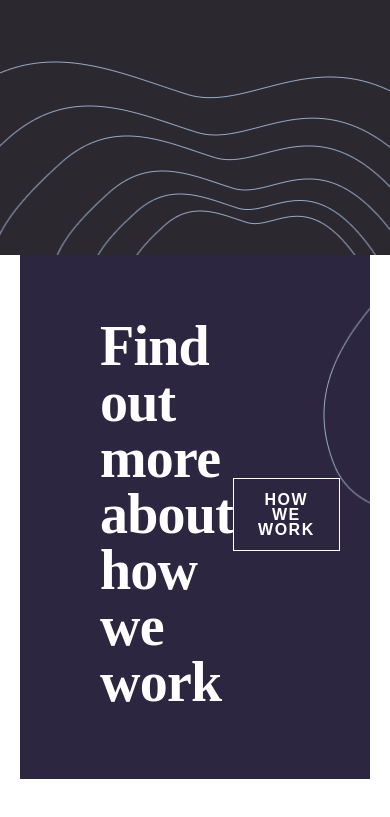
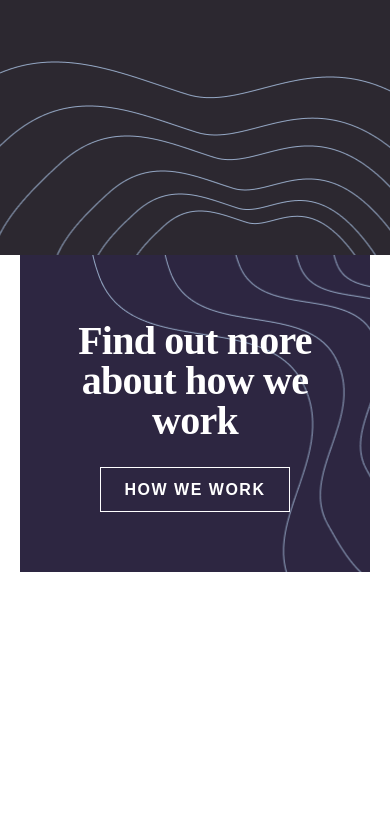
Before and after one commit to ali9ahmad/Insure, a plain HTML site: page index.html in a window 390 px wide. Shown: the part 1990-2807 px from the top of the page. After the commit the page ends 2712 px from the top, so only its background shows below. Drawn offline with Linux system fonts and the light colour scheme.

Commit message:
Find Responsive done

```diff
--- a/css/main.css
+++ b/css/main.css
@@ -419,7 +419,26 @@ a{
     background-color: #fff;
 }
 
+/************** FIND RESPONSIVE START **************/
 
+@media only screen and (max-width: 870px) {
+    .find__wrapper {
+        text-align: center;
+        padding: 72px 24px;
+        display: block;
+        background-position: calc(50% + 243px) calc(50% - 66px);;
+    }
 
+    .find__title {
+        margin-right: auto;
+        margin-left: auto;
+        padding-bottom: 40px;
+        width: 279px;
+        font-size: 40px;
+        line-height: 40px;
+        text-align: center;
+    }
+}
+/************** FIND RESPONSIVE END **************/
 /************** FIND STYLES END  **************/
 /* MAIN STYLES START */
```
